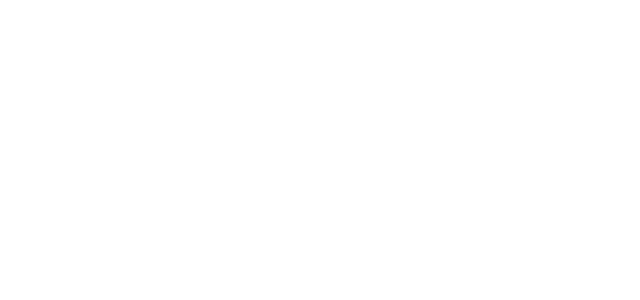
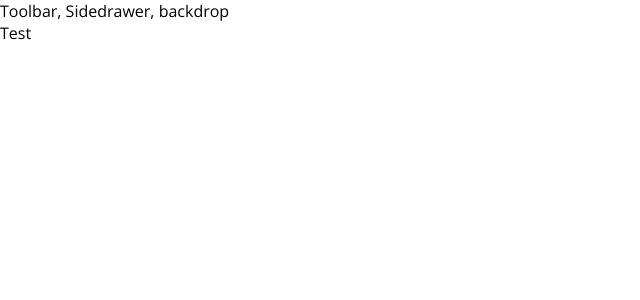
Before and after one commit to devpato/BurgerBuilder-React, a React (Create React App) app: page / in a window 1280 px wide. Shown: the top 300 px of the page, without its empty margins (0-640 px from the left). Built offline with nearby package versions, Linux system fonts and the light colour scheme.

Commit message:
added layout and hoc

```diff
--- a/src/App.js
+++ b/src/App.js
@@ -1,7 +1,12 @@
 import React from "react";
+import Layout from "./components/Layout/Layout";
 
 function App() {
-  return <div></div>;
+  return (
+    <div>
+      <Layout>Test</Layout>
+    </div>
+  );
 }
 
 export default App;
--- /dev/null
+++ b/src/components/Layout/Layout.js
@@ -0,0 +1,10 @@
+import React from "react";
+import Aux from "../../hoc/Aux";
+const layout = ({ children }) => (
+  <Aux>
+    <div>Toolbar, Sidedrawer, backdrop</div>
+    <main>{children}</main>
+  </Aux>
+);
+
+export default layout;
--- /dev/null
+++ b/src/hoc/Aux.js
@@ -0,0 +1,3 @@
+const aux = ({ children }) => children;
+
+export default aux;
```
Also changed, not shown: 1 other file (tests, documents, lock files or other folders).
